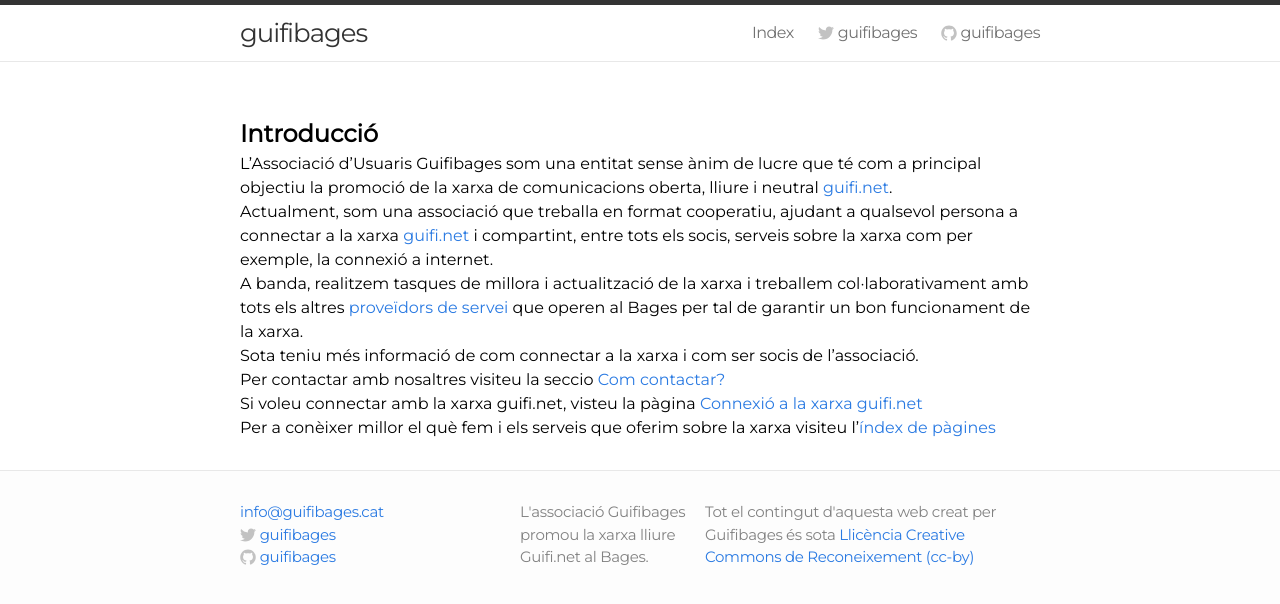
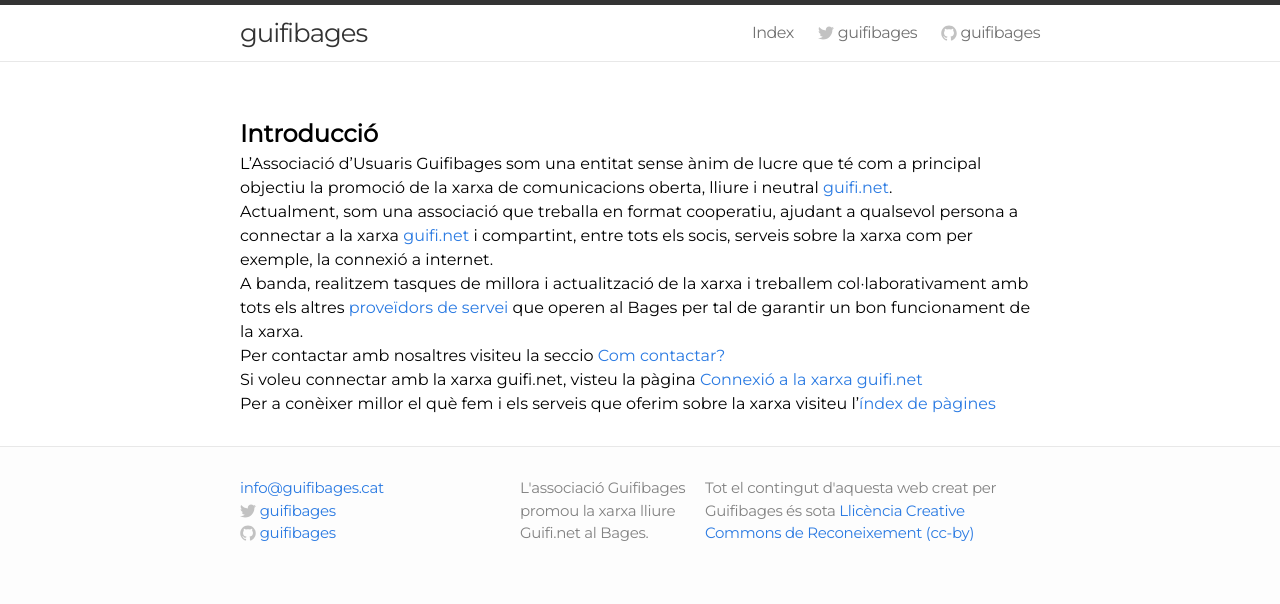
Before and after one commit to guifibages/guifibages.github.io, a Jekyll site: the page built from index.md, in a window 1280 px wide. Shown: the top 604 px of the page. Built offline with Jekyll 4.4.1, drawn with Linux system fonts in a browser that asks for light colours.

Commit message:
Update index.md

```diff
--- a/index.md
+++ b/index.md
@@ -8,8 +8,6 @@
 
 A banda, realitzem tasques de millora i actualització de la xarxa i treballem col·laborativament amb tots els altres [proveïdors de servei](https://guifi.net/ca/node/2426/suppliers) que operen al Bages per tal de garantir un bon funcionament de la xarxa.
 
-Sota teniu més informació de com connectar a la xarxa i com ser socis de l'associació.
-
 Per contactar amb nosaltres visiteu la seccio [Com contactar?](/doc/contacte/)
 
 Si voleu connectar amb la xarxa guifi.net, visteu la pàgina [Connexió a la xarxa guifi.net](/doc/connexio/)
```
